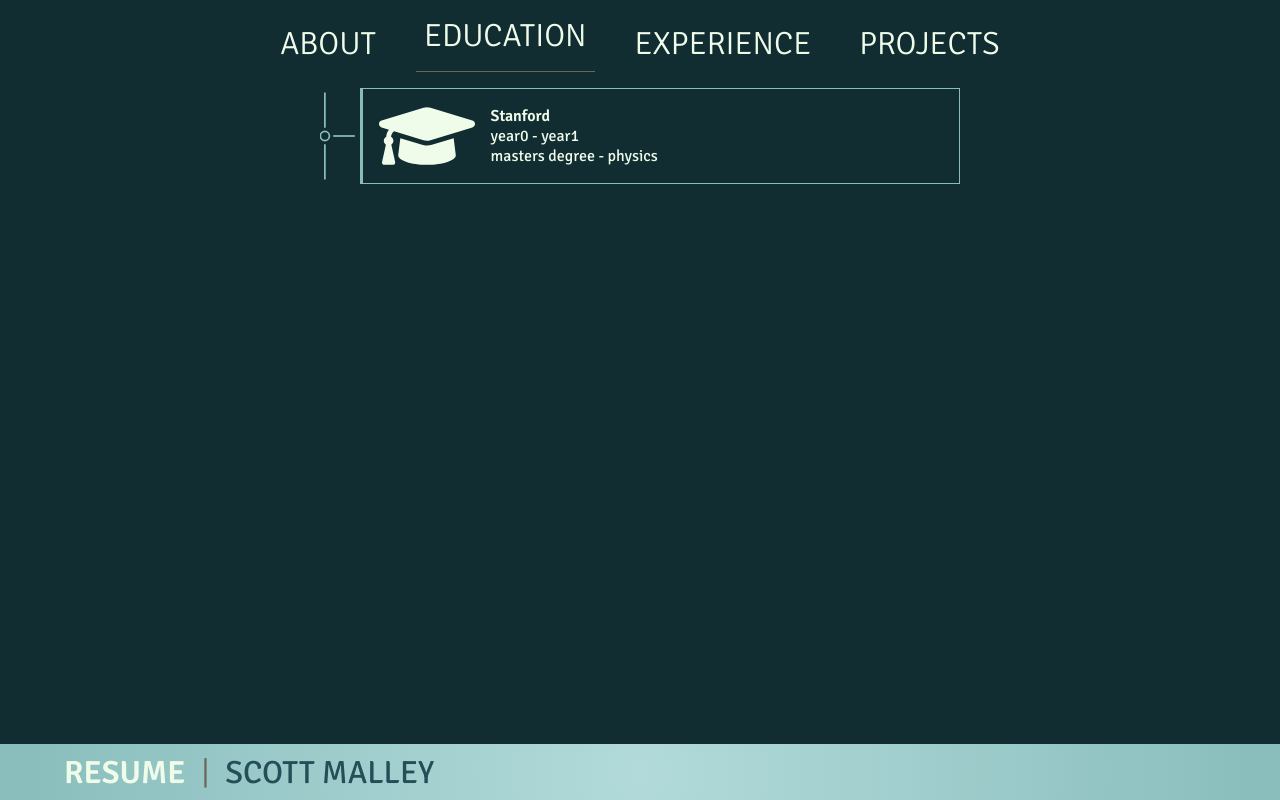
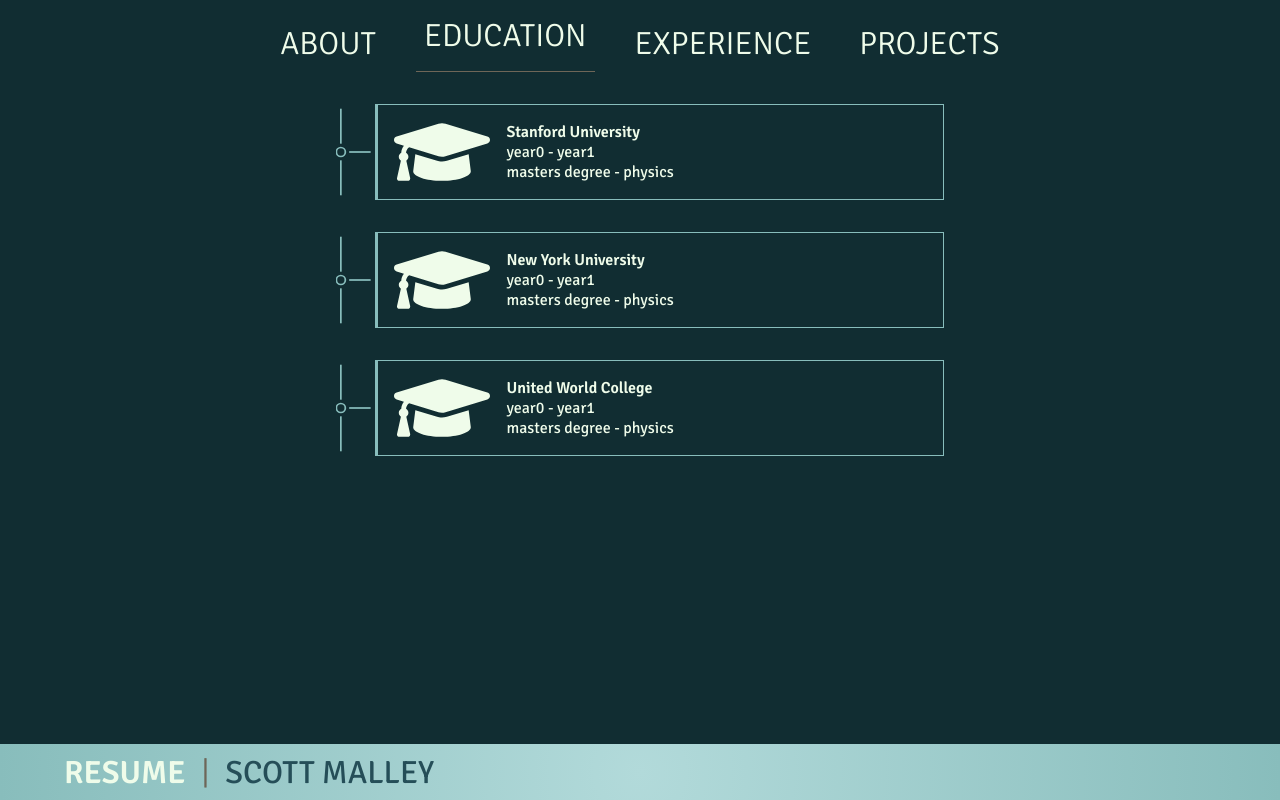
Before and after one commit to ScottRMalley/react-resume, a React (Create React App) app: page /education in a window 1280 px wide. Built offline with nearby package versions, Linux system fonts and the light colour scheme.

Commit message:
updated education info

```diff
--- a/src/Strings.js
+++ b/src/Strings.js
@@ -1,8 +1,41 @@
 const Strings = {
-  name: 'Scott Malley',
-  About: {
-    tagline: 'Simply dummy text of the printing and typesetting industry. Lorem Ipsum has been the industry\'s standard dummy text ever since the 1500s, when an unknown printer took a galley of type and scrambled it to make a type specimen book. It has survived not only five centuries, but also the leap into electronic typesetting, remaining essentially unchanged. It was popularised in the 1960s with the release of Letraset sheets containing Lorem Ipsum passages, and more recently with desktop publishing software like Aldus PageMaker including versions of Lorem Ipsum.'
-  },
+    name: 'Scott Malley',
+    About: {
+        tagline: 'Simply dummy text of the printing and typesetting industry. Lorem Ipsum has been the industry\'s standard dummy text ever since the 1500s, when an unknown printer took a galley of type and scrambled it to make a type specimen book. It has survived not only five centuries, but also the leap into electronic typesetting, remaining essentially unchanged. It was popularised in the 1960s with the release of Letraset sheets containing Lorem Ipsum passages, and more recently with desktop publishing software like Aldus PageMaker including versions of Lorem Ipsum.'
+    },
+    Education: {
+        schools: [
+            {
+                name: 'Stanford University',
+                startDate: 'Sep. 2017',
+                endDate: 'Apr. 2019',
+                degree: 'Master of Science - Physics',
+                location: 'Stanford, California',
+                bullets: [
+                    'Overall GPA: 3.9/4.0'
+                ]
+            },
+            {
+                name: 'New York University',
+                startDate: 'Aug. 2015',
+                endDate: 'May 2016',
+                degree: 'Bachelor of Science - Mathematics, Physics',
+                location: 'New York, New York',
+                bullets: [
+                    'Overall GPA: 3.97/4.0',
+                    'Double Major',
+                    'Honors: summa cum laude'
+                ]
+            },
+            {
+                name: 'United World College',
+                startDate: 'Aug. 2010',
+                endDate: 'May 2012',
+                location: 'Montezuma, New Mexico',
+                degree: 'International Baccalaureate Diploma',
+            }
+        ]
+    }
 };
 
 export default Strings;
--- a/src/components/TimelineIcon.js
+++ b/src/components/TimelineIcon.js
@@ -2,7 +2,6 @@
 
 export default function TimelineIcon({color, weight}) {
   return (
-
       <svg xmlns="http://www.w3.org/2000/svg" viewBox="0 0 200 500">
         <g>
           <circle cx="28" cy="250" r="26" fill="none" strokeWidth={weight} stroke={color}/>
--- a/src/pages/Education.js
+++ b/src/pages/Education.js
@@ -1,17 +1,23 @@
 import React, {useState} from 'react';
 import EducationCard from '../components/EducationCard';
 import '../styles/pages/Education.css'
+import Strings from '../Strings';
 
 export default function Education() {
-  const [expanded, setExpanded] = useState(false);
-  return (
-      <div className="education-container">
-        <EducationCard
-            title="Stanford"
-            expanded={expanded}
-            setExpanded={setExpanded}
-            i={0}
-        />
-      </div>
-  );
+    const [expanded, setExpanded] = useState(false);
+    const cards = Strings.Education.schools.map((school, ind) => (
+        <div style={{padding: '1rem'}}>
+            <EducationCard
+                title={school.name}
+                i={ind}
+                expanded={expanded}
+                setExpanded={setExpanded}
+            />
+        </div>
+    ))
+    return (
+        <div className="education-container">
+            {cards}
+        </div>
+    );
 }
```
Also changed, not shown: src/styles/pages/Education.css (line endings or trailing spaces).
